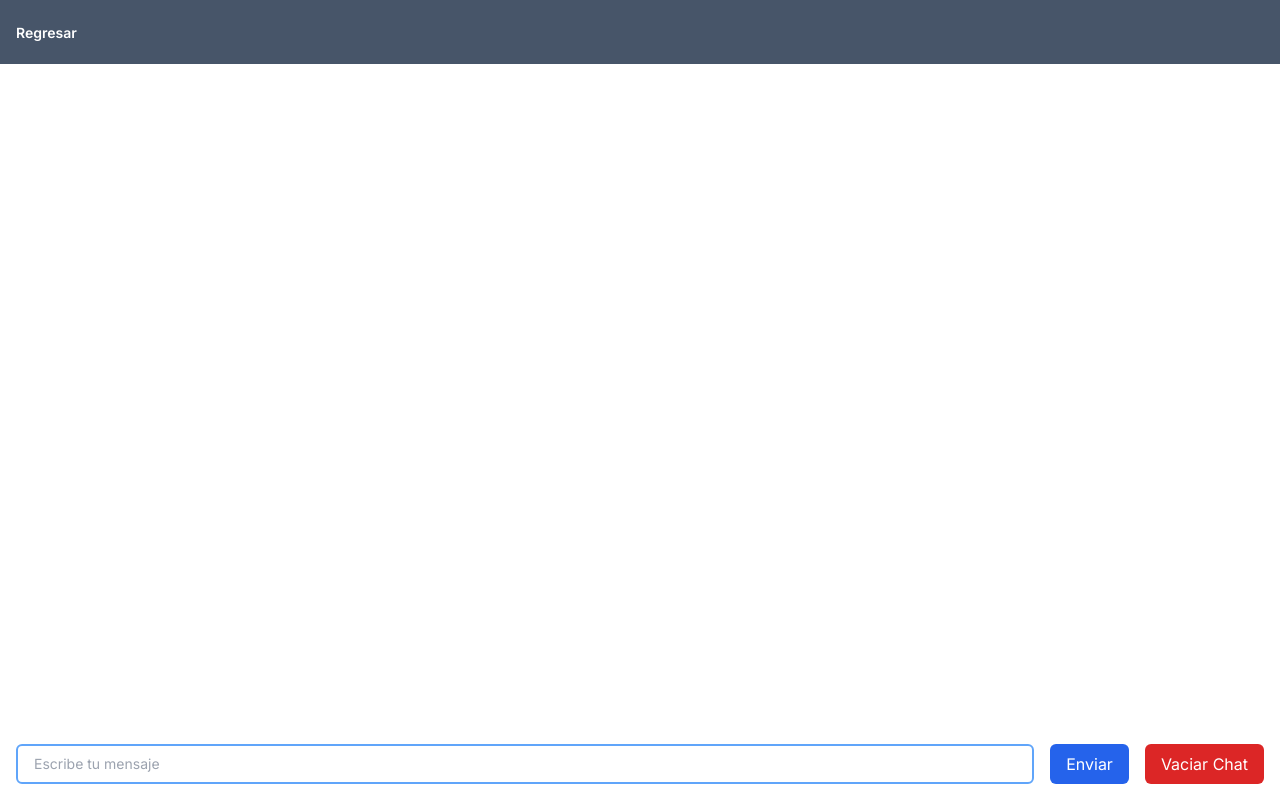
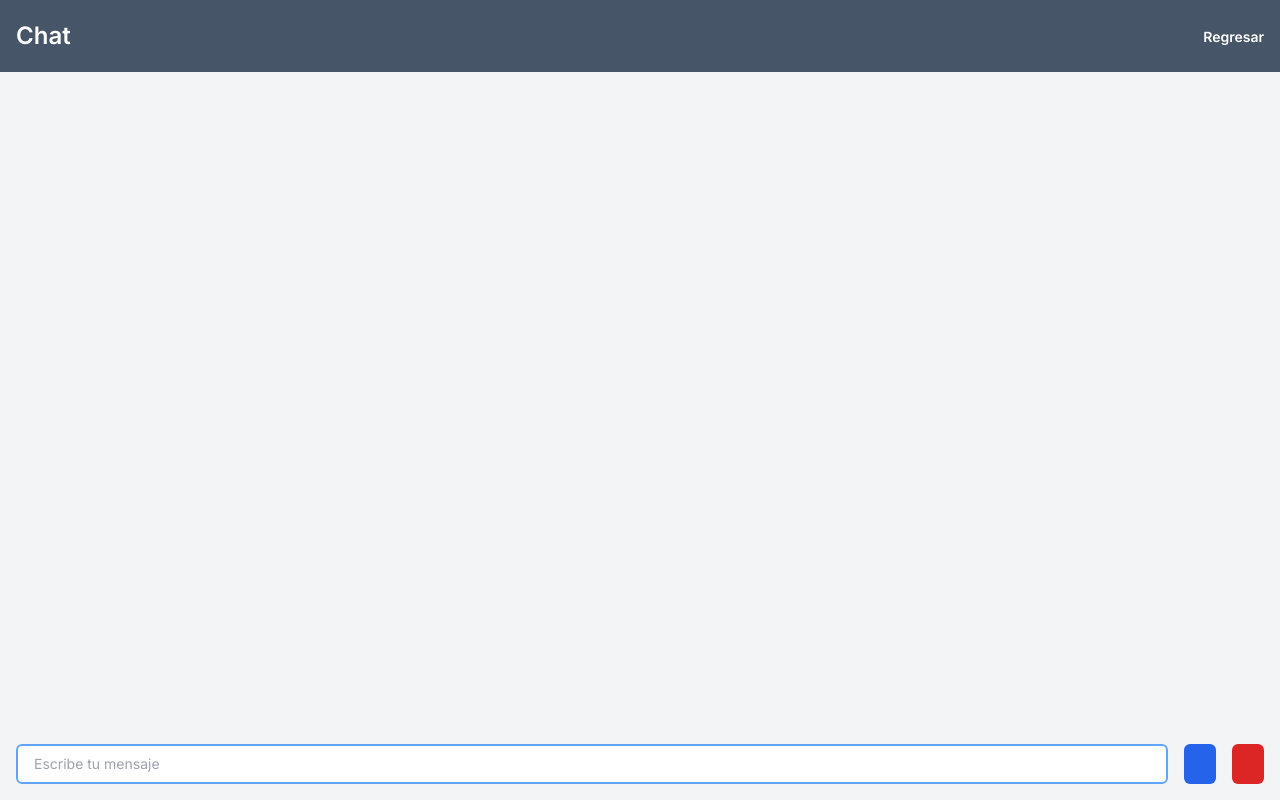
Before and after one commit to NightmareFox12/msg_cripto, a Next.js app: page /chat in a window 1280 px wide. Built offline with nearby package versions, Linux system fonts and the light colour scheme.

Commit message:
fix bugs

```diff
--- a/src/app/chat/page.jsx
+++ b/src/app/chat/page.jsx
@@ -1,11 +1,124 @@
+// 'use client';
+
+// import React, { useState } from 'react';
+// import Link from 'next/link';
+
+// export default function Chat() {
+//   const [inputText, setInputText] = useState('');
+//   const [messages, setMessages] = useState([]);
+
+//   const handleText = (text) => {
+//     setInputText(text);
+//   };
+
+//   const handleKey = (key) => {
+//     if (key === 'Enter') {
+//       if (inputText.trim() !== '') {
+//         setMessages([...messages, { text: inputText, id: Date.now() }]);
+//         setInputText('');
+//       }
+//     }
+//   };
+
+//   const handleClick = () => {
+//     if (inputText.trim() !== '') {
+//       setMessages([...messages, { text: inputText, id: Date.now() }]);
+//       setInputText('');
+//     }
+//   };
+
+//   const handleDelete = (id) => {
+//     setMessages(messages.filter((message) => message.id !== id));
+//   };
+
+//   const handleClearChat = () => {
+//     setMessages([]);
+//   };
+
+//   return (
+//     <>
+//       <main>
+//         <header className="flex bg-slate-600 py-5 px-4">
+//           <nav>
+//             <ul>
+//               <li>
+//                 <Link
+//                   href="/listChat"
+//                   className="text-white font-semibold text-sm hover:underline"
+//                 >
+//                   Regresar
+//                 </Link>
+//               </li>
+//             </ul>
+//           </nav>
+//         </header>
+
+//         <div className="flex flex-col gap-4 p-4 rounded-lg">
+//           {messages.map((message) => (
+//             <article key={message.id} className="flex">
+//               <div className="p-4 rounded-lg bg-gray-300">
+//                 {message.text}
+//                 <div className="flex mt-1">
+//                   <button
+//                     className="text-red-500 ml-auto hover:text-red-700 focus:outline-none"
+//                     onClick={() => handleDelete(message.id)}
+//                   >
+//                     Eliminar
+//                   </button>
+//                 </div>
+//               </div>
+//             </article>
+//           ))}
+//         </div>
+//       </main>
+
+//       <div className="flex px-4 w-full justify-center fixed bottom-0 mb-4">
+//         <input
+//           type="text"
+//           onChange={(e) => handleText(e.target.value)}
+//           onKeyDown={(e) => handleKey(e.key)}
+//           value={inputText}
+//           placeholder="Escribe tu mensaje"
+//           className="flex-1 rounded-md border-2 border-blue-400 px-4 py-2 text-sm text-gray-900 focus:outline-none focus:ring-2 focus:ring-blue-400 placeholder:text-gray-400"
+//         />
+//         <button
+//           onClick={handleClick}
+//           className="bg-blue-600 text-white px-4 py-2 rounded-md ml-4 hover:bg-blue-700 focus:outline-none focus:ring-2 focus:ring-blue-400 transition duration-300"
+//         >
+//           Enviar
+//         </button>
+//         <button
+//           onClick={handleClearChat}
+//           className="bg-red-600 text-white px-4 py-2 rounded-md ml-4 hover:bg-red-700 focus:outline-none focus:ring-2 focus:ring-red-400 transition duration-300"
+//         >
+//           Vaciar Chat
+//         </button>
+//       </div>
+//     </>
+//   );
+// }
+
 'use client';
-
-import React, { useState } from 'react';
+import React, { useState, useEffect } from 'react';
 import Link from 'next/link';
+// import { FaPaperPlane, FaTrash, FaReply } from 'react-icons/fa';
+import { motion } from 'framer-motion';
 
 export default function Chat() {
   const [inputText, setInputText] = useState('');
   const [messages, setMessages] = useState([]);
+  // const [newMessageNotification, setNewMessageNotification] = useState(false);
+
+  useEffect(() => {
+    // Si hay nuevos mensajes, mostramos la notificación durante 3 segundos
+    // if (messages.length > 0) {
+    //   setNewMessageNotification(true);
+    //   const timer = setTimeout(() => {
+    //     setNewMessageNotification(false);
+    //   }, 3000);
+    //   return () => clearTimeout(timer);
+    // }
+  }, [messages]);
 
   const handleText = (text) => {
     setInputText(text);
@@ -35,16 +148,21 @@ export default function Chat() {
     setMessages([]);
   };
 
+  const handleReply = (originalMessage) => {
+    setInputText(`@${originalMessage.text} `);
+  };
+
   return (
     <>
-      <main>
-        <header className="flex bg-slate-600 py-5 px-4">
+      <main className="bg-gray-100 min-h-screen">
+        <header className="bg-slate-600 text-white py-5 px-4 flex justify-between items-center">
+          <h1 className="text-2xl font-semibold">Chat</h1>
           <nav>
-            <ul>
+            <ul className="flex space-x-4">
               <li>
                 <Link
                   href="/listChat"
-                  className="text-white font-semibold text-sm hover:underline"
+                  className="font-semibold text-sm hover:underline"
                 >
                   Regresar
                 </Link>
@@ -54,22 +172,41 @@ export default function Chat() {
         </header>
 
         <div className="flex flex-col gap-4 p-4 rounded-lg">
-          {messages.map((message) => (
-            <article key={message.id} className="flex">
-              <div className="p-4 rounded-lg bg-gray-300">
-                {message.text}
-                <div className="flex mt-1">
+          {messages.map((message, index) => (
+            <motion.article
+              key={message.id}
+              className="flex flex-col"
+              initial={{ opacity: 0, y: 20 }}
+              animate={{ opacity: 1, y: 0 }}
+              transition={{ duration: 0.5, delay: index * 0.1 }}
+            >
+              <div className="flex justify-between items-center">
+                <div className="p-4 rounded-lg bg-gray-200">{message.text}</div>
+                <div className="flex">
                   <button
-                    className="text-red-500 ml-auto hover:text-red-700 focus:outline-none"
+                    className="text-green-500 hover:text-green-700 focus:outline-none mr-2"
+                    onClick={() => handleReply(message)}
+                  >
+                    {/* <FaReply /> */}
+                  </button>
+                  <button
+                    className="text-red-500 hover:text-red-700 focus:outline-none"
                     onClick={() => handleDelete(message.id)}
                   >
-                    Eliminar
+                    {/* <FaTrash /> */}
                   </button>
                 </div>
               </div>
-            </article>
+            </motion.article>
           ))}
         </div>
+
+        {/* Mensaje de notificación para nuevos mensajes */}
+        {/* {newMessageNotification && (
+          <div className="fixed bottom-16 right-4 bg-gray-800 text-white px-4 py-2 rounded-md shadow-md">
+            ¡Tienes nuevos mensajes!
+          </div>
+        )} */}
       </main>
 
       <div className="flex px-4 w-full justify-center fixed bottom-0 mb-4">
@@ -81,18 +218,20 @@ export default function Chat() {
           placeholder="Escribe tu mensaje"
           className="flex-1 rounded-md border-2 border-blue-400 px-4 py-2 text-sm text-gray-900 focus:outline-none focus:ring-2 focus:ring-blue-400 placeholder:text-gray-400"
         />
-        <button
+        <motion.button
           onClick={handleClick}
           className="bg-blue-600 text-white px-4 py-2 rounded-md ml-4 hover:bg-blue-700 focus:outline-none focus:ring-2 focus:ring-blue-400 transition duration-300"
+          whileTap={{ scale: 0.95 }}
         >
-          Enviar
-        </button>
-        <button
+          {/* <FaPaperPlane /> */}
+        </motion.button>
+        <motion.button
           onClick={handleClearChat}
           className="bg-red-600 text-white px-4 py-2 rounded-md ml-4 hover:bg-red-700 focus:outline-none focus:ring-2 focus:ring-red-400 transition duration-300"
+          whileTap={{ scale: 0.95 }}
         >
-          Vaciar Chat
-        </button>
+          {/* <FaTrash /> */}
+        </motion.button>
       </div>
     </>
   );
--- a/src/app/listChat/page.jsx
+++ b/src/app/listChat/page.jsx
@@ -4,9 +4,8 @@ import Link from 'next/link';
 export default function ListChats() {
   return (
     <div className="bg-gray-100 min-h-screen">
-      {/* Encabezado */}
-      <header className="bg-slate-600 text-white py-4 px-8">
-        <h1 className="text-2xl font-bold">Aplicación de Chat</h1>
+      <header className="bg-gradient-to-t from-blue-400 to-blue-800 text-white py-2 px-5">
+        <h1 className="text-xl font-bold">Aplicación de Chat</h1>
       </header>
 
       <main className="container mx-auto py-1">
```
Also changed, not shown: package.json (+9 -5 lines), 2 other files (tests, documents, lock files or other folders).
